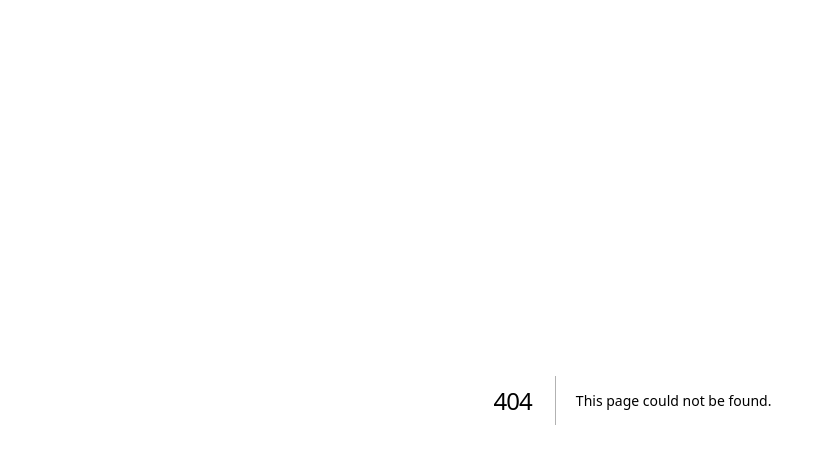
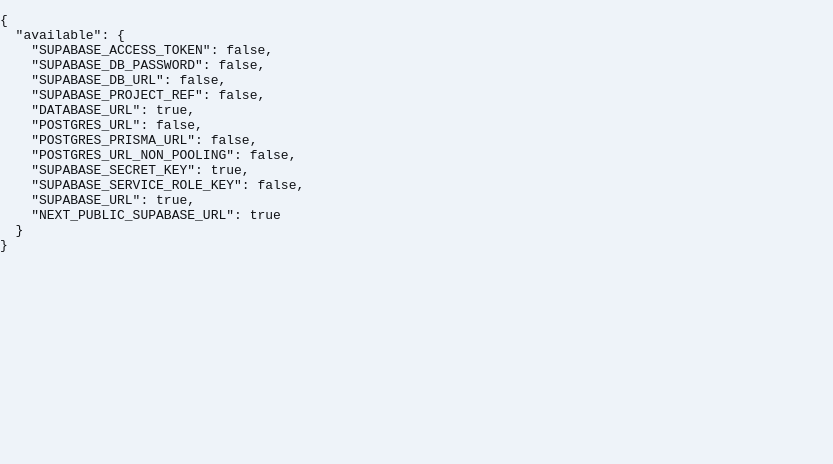
Before and after one commit to fragonh2-boop/Fornexa, a Next.js app: page /schema-capability-proof in a window 1280 px wide. Before the commit this address had no page. Shown: the top 464 px of the page, without its empty margins (0-833 px from the left). Built offline with nearby package versions, Linux system fonts and the light colour scheme; no server answers.

Commit message:
test: inspect server schema deployment capabilities

```diff
--- /dev/null
+++ b/app/schema-capability-proof/page.tsx
@@ -0,0 +1,23 @@
+export const dynamic = "force-static";
+export const revalidate = false;
+
+export default function SchemaCapabilityProofPage() {
+  const candidates = [
+    "SUPABASE_ACCESS_TOKEN",
+    "SUPABASE_DB_PASSWORD",
+    "SUPABASE_DB_URL",
+    "SUPABASE_PROJECT_REF",
+    "DATABASE_URL",
+    "POSTGRES_URL",
+    "POSTGRES_PRISMA_URL",
+    "POSTGRES_URL_NON_POOLING",
+    "SUPABASE_SECRET_KEY",
+    "SUPABASE_SERVICE_ROLE_KEY",
+    "SUPABASE_URL",
+    "NEXT_PUBLIC_SUPABASE_URL"
+  ];
+  const available = Object.fromEntries(candidates.map((name) => [name, Boolean(process.env[name])]));
+  const proof = { available };
+  console.log("SCHEMA_CAPABILITY_PROOF", JSON.stringify(proof));
+  return <pre id="schema-capability-proof">{JSON.stringify(proof, null, 2)}</pre>;
+}
```
